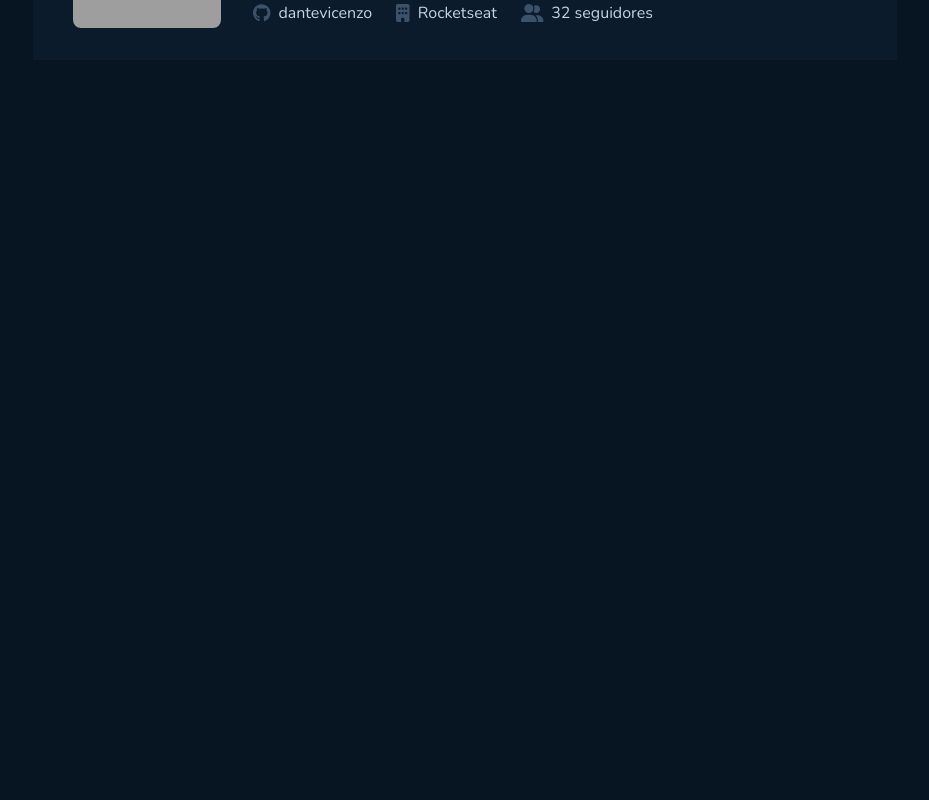
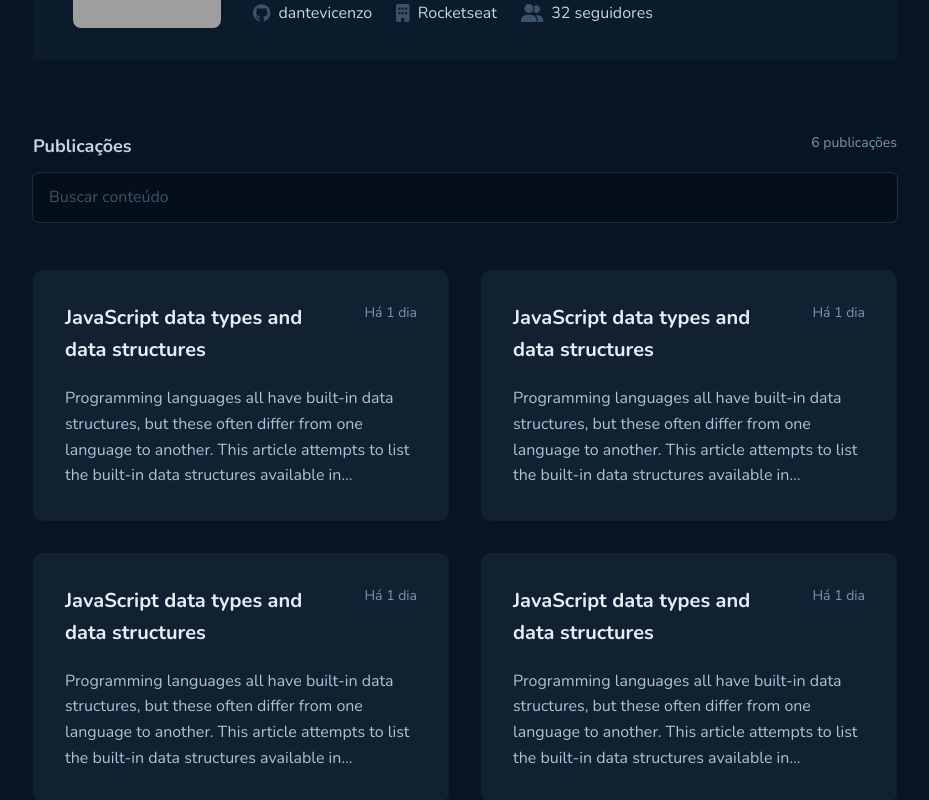
Before and after one commit to dantevicenzo/github-blog, a React (Vite) app: page /post in a window 1280 px wide. Shown: the part 360-1160 px from the top of the page, without its empty margins (175-1104 px from the left). Before the commit the page ends 800 px from the top, so only its background shows below. Built offline with nearby package versions, Linux system fonts and the light colour scheme; grey boxes are pictures that could not be loaded.

Commit message:
Blog posts list component

```diff
--- /dev/null
+++ b/src/pages/Blog/components/PostCard/index.tsx
@@ -0,0 +1,19 @@
+import { Container, Content, Header } from './styles'
+
+export function PostCard() {
+  return (
+    <Container>
+      <Header>
+        <strong>JavaScript data types and data structures</strong>
+        <span>Há 1 dia</span>
+      </Header>
+      <Content>
+        Programming languages all have built-in data structures, but these often
+        differ from one language to another. This article attempts to list the
+        built-in data structures available in JavaScript and what properties
+        they have. These can be used to build other data structures. Wherever
+        possible, comparisons with other languages are drawn.
+      </Content>
+    </Container>
+  )
+}
--- /dev/null
+++ b/src/pages/Blog/components/PostCard/styles.ts
@@ -0,0 +1,34 @@
+import styled from 'styled-components'
+
+export const Container = styled.div`
+  background-color: ${(props) => props.theme.basePost};
+  padding: 2rem;
+  border-radius: 10px;
+`
+export const Header = styled.header`
+  display: flex;
+  justify-content: space-between;
+
+  gap: 1rem;
+
+  strong {
+    font-size: 1.25rem;
+    color: ${(props) => props.theme.baseTitle};
+  }
+
+  span {
+    font-size: 0.875rem;
+    color: ${(props) => props.theme.baseSpan};
+    white-space: nowrap;
+  }
+`
+export const Content = styled.p`
+  margin-top: 1.25rem;
+  font-size: 1rem;
+  color: ${(props) => props.theme.baseText};
+
+  display: -webkit-box;
+  -webkit-line-clamp: 4;
+  -webkit-box-orient: vertical;
+  overflow: hidden;
+`
--- /dev/null
+++ b/src/pages/Blog/components/PostsList/index.tsx
@@ -0,0 +1,22 @@
+import { Container, StyledInput, Header, ListContainer } from './styles'
+import { PostCard } from '../PostCard'
+export function PostsList() {
+  return (
+    <Container>
+      <Header>
+        <strong>Publicações</strong>
+        <span>6 publicações</span>
+      </Header>
+      <StyledInput type="text" placeholder="Buscar conteúdo" />
+
+      <ListContainer>
+        <PostCard />
+        <PostCard />
+        <PostCard />
+        <PostCard />
+        <PostCard />
+        <PostCard />
+      </ListContainer>
+    </Container>
+  )
+}
--- /dev/null
+++ b/src/pages/Blog/components/PostsList/styles.ts
@@ -0,0 +1,47 @@
+import styled from 'styled-components'
+
+export const Container = styled.div`
+  display: flex;
+  flex-direction: column;
+  width: 54rem;
+  margin: 4.5rem auto 14.625rem;
+`
+export const Header = styled.header`
+  display: flex;
+  justify-content: space-between;
+
+  strong {
+    color: ${(props) => props.theme.baseSubtitle};
+    font-size: 1.125rem;
+  }
+
+  span {
+    color: ${(props) => props.theme.baseSpan};
+    font-size: 0.875rem;
+  }
+`
+
+export const StyledInput = styled.input`
+  margin-top: 0.75rem;
+  border-radius: 6px;
+  padding: 0.75rem 1rem;
+  background-color: ${(props) => props.theme.baseInput};
+  color: ${(props) => props.theme.baseText};
+  font-size: 1rem;
+  border: none;
+  box-shadow: 0 0 0 1px ${(props) => props.theme.baseBorder};
+
+  flex: 1;
+
+  &:focus {
+    outline: 0;
+    box-shadow: 0 0 0 1px ${(props) => props.theme.blue};
+  }
+`
+export const ListContainer = styled.main`
+  margin: 3rem auto 0;
+  width: 54rem;
+  display: grid;
+  grid-template-columns: 1fr 1fr;
+  gap: 2rem;
+`
--- a/src/pages/Blog/index.tsx
+++ b/src/pages/Blog/index.tsx
@@ -1,11 +1,13 @@
 import { Header } from '../../components/Header'
 import { Profile } from './components/Profile'
+import { PostsList } from './components/PostsList'
 
 export function Blog() {
   return (
     <>
       <Header />
       <Profile />
+      <PostsList />
     </>
   )
 }
--- a/src/styles/global.ts
+++ b/src/styles/global.ts
@@ -33,10 +33,17 @@ export const GlobalStyle = createGlobalStyle`
     transition: background-color, color, 0.15s;
   }
 
-  ::placeholder,
-  :-ms-input-placeholder,
-  ::-ms-input-placeholder {
-    color: ${(props) => props.theme.baseLabel}
-  }
+::placeholder {
+  color: ${(props) => props.theme.baseLabel};
+  opacity: 1; /* Firefox */
+}
+
+:-ms-input-placeholder { /* Internet Explorer 10-11 */
+  color: ${(props) => props.theme.baseLabel};
+}
+
+::-ms-input-placeholder { /* Microsoft Edge */
+  color: ${(props) => props.theme.baseLabel};
+}
 
 `
```
